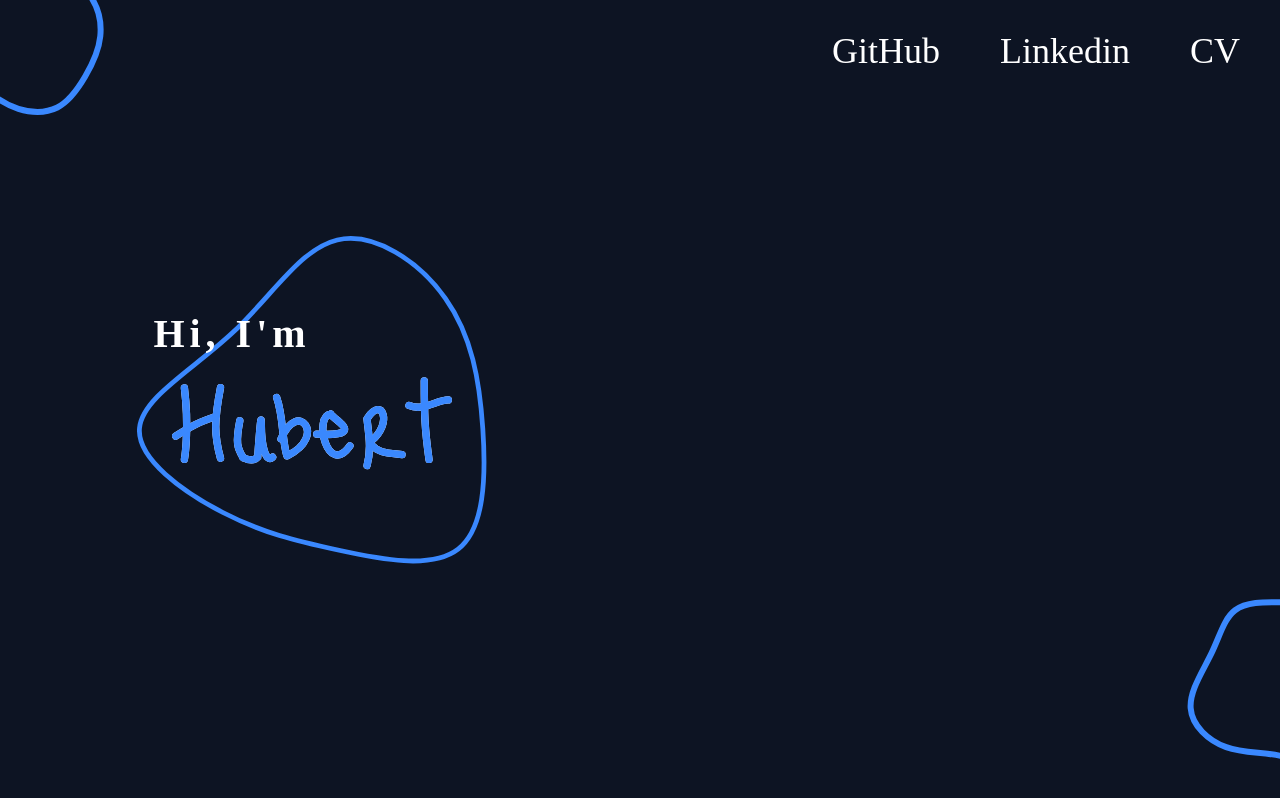
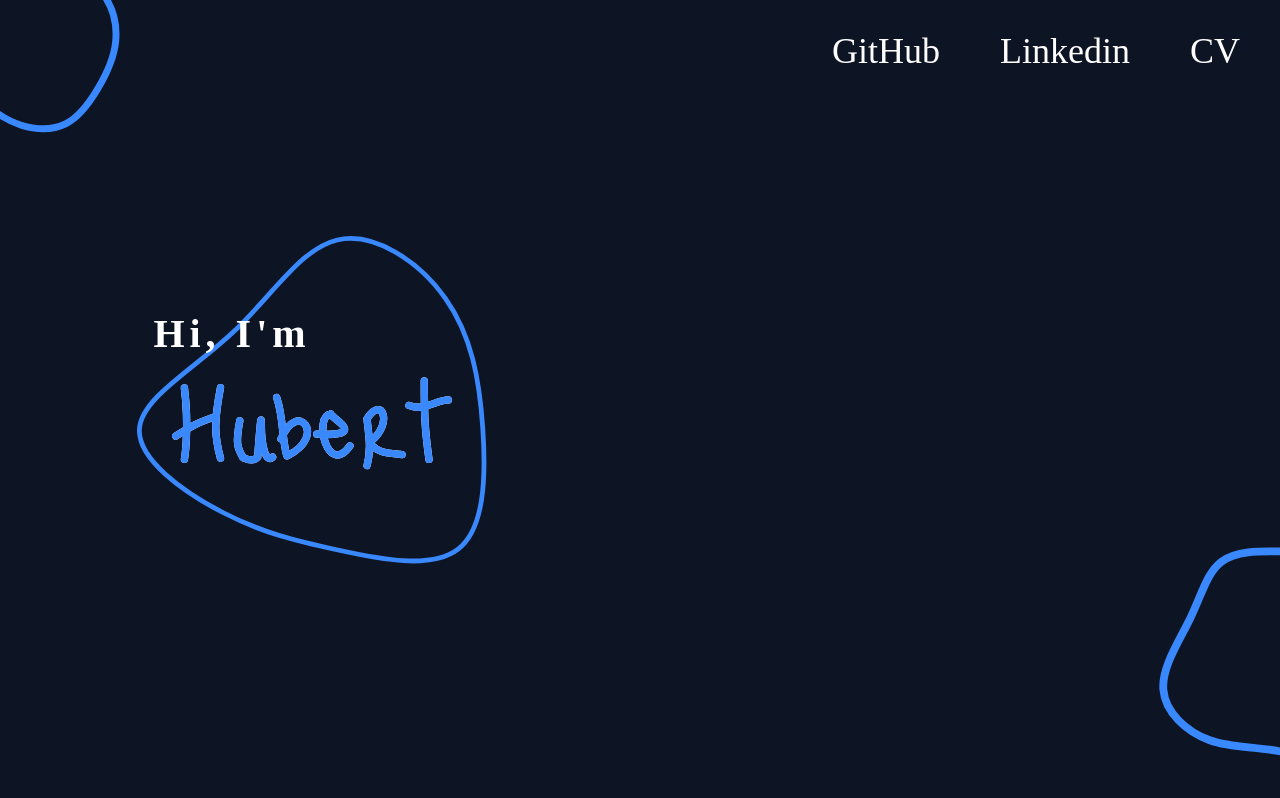
Before and after one commit to hub-bla/portfolio, a React (Vite) app: page / in a window 1280 px wide. Built offline with nearby package versions, Linux system fonts and the light colour scheme; a web font is replaced by a local one.

Commit message:
visual changes

```diff
--- a/src/components/Welcome.jsx
+++ b/src/components/Welcome.jsx
@@ -86,12 +86,15 @@ const WelcomeSection = styled.section`
     display: flex;
     justify-content: center;
     align-items: center;
-
     background-image: url(${topLeftBlob}), url(${bottomRightBlob});
     background-repeat: no-repeat;
     background-position: top left, bottom 30px right;
 
     position: relative;
+
+    @media(min-width: 1000px){
+        background-size: 10%;
+    }
 `
 
 
@@ -121,7 +124,7 @@ const ImgProfile = styled.img`
 `
 
 const ProfileDiv = styled.div`
-    margin-left: clamp(50px, 20%, 300px);
+    margin-left: clamp(200px, 20%, 500px);
     animation: ${FadeIn} 0.25s ease-in;
 
     position: relative;
```
